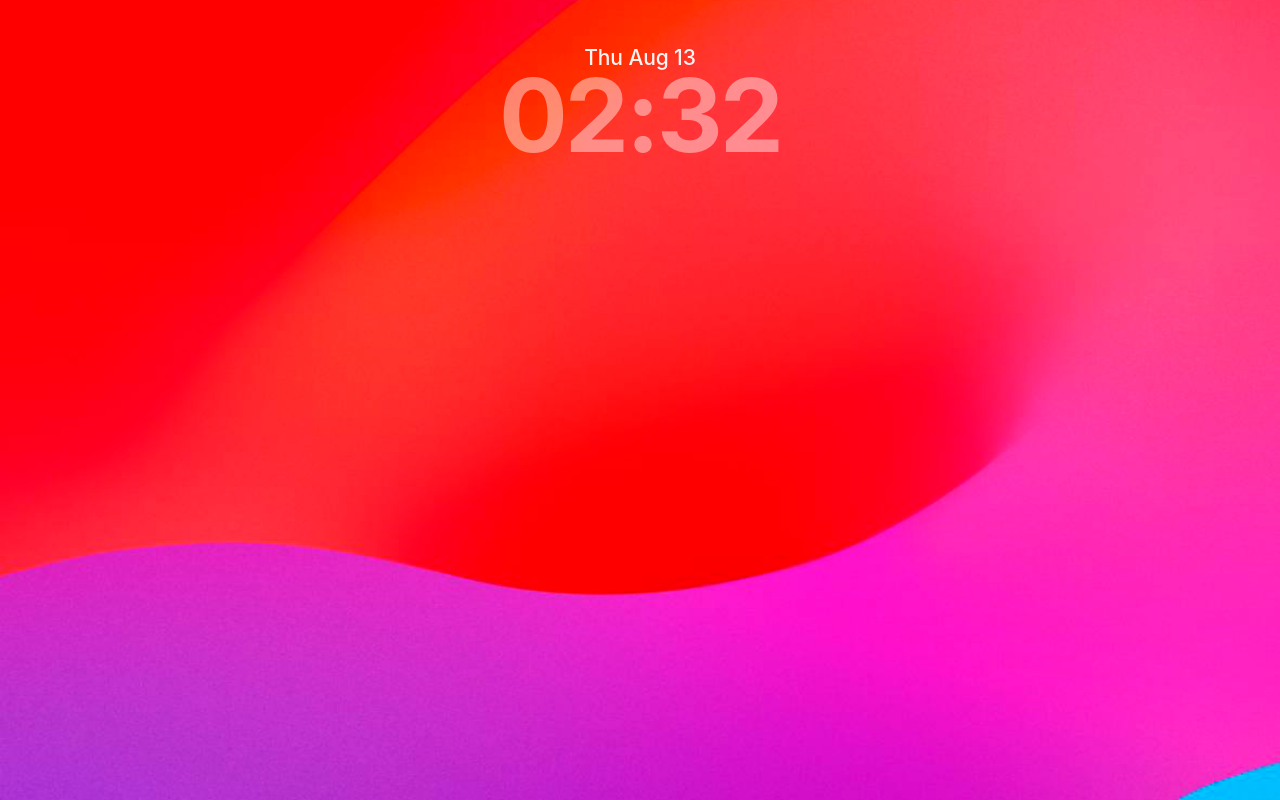
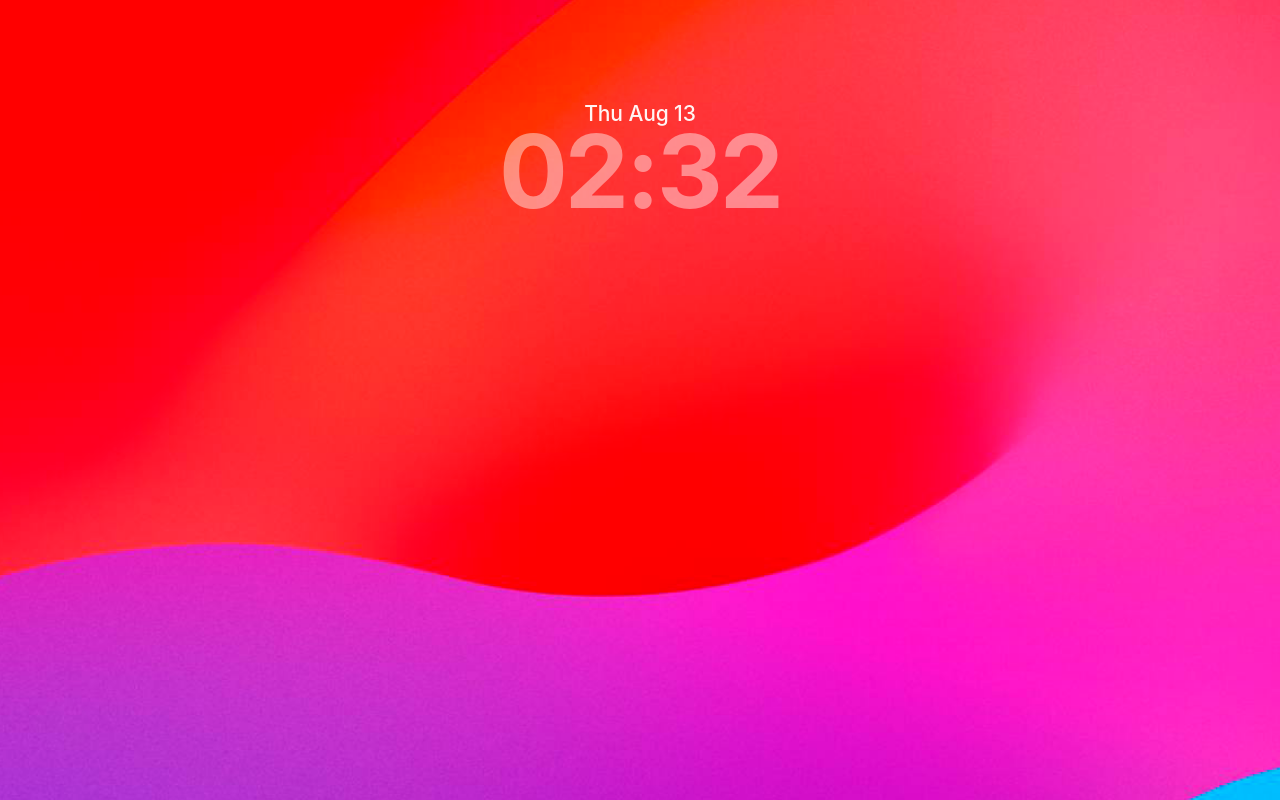
Before and after one commit to Murphy0Iq/clock, a plain HTML site: page index.html in a window 1280 px wide. Drawn offline with Linux system fonts and the light colour scheme.

Commit message:
Update index.html

```diff
--- a/index.html
+++ b/index.html
@@ -2,12 +2,11 @@
 <html lang="en">
 <head>
     <meta charset="UTF-8">
-    <!-- viewport-fit=cover обязателен для захода картинки под Dynamic Island -->
     <meta name="viewport" content="width=device-width, initial-scale=1.0, maximum-scale=1.0, user-scalable=no, viewport-fit=cover">
 
-    <!-- Перенастройка маскировки PWA для исправления бага WebKit с черным низом -->
+    <!-- Полная маскировка под iOS с прозрачным статус-баром -->
     <meta name="apple-mobile-web-app-capable" content="yes">
-    <meta name="apple-mobile-web-app-status-bar-style" content="default">
+    <meta name="apple-mobile-web-app-status-bar-style" content="black-translucent">
     <meta name="apple-mobile-web-app-title" content="TimeHacker">
 
     <title>Lock Screen</title>
@@ -24,20 +23,19 @@
             font-family: -apple-system, BlinkMacSystemFont, "SF Pro Display", sans-serif;
         }
 
-        /* inset: 0 заменяет высоты vh и принудительно пробивает черную полосу в WebApp */
+        /* Жесткое растяжение на 101% со сдвигом, перекрывающее любые баги WebKit сверху и снизу */
         .lockscreen {
             position: absolute;
-            inset: 0;
-            width: 100%;
-            height: 100%;
+            top: -0.5vh;
+            left: -0.5vw;
+            width: 101vw;
+            height: 101vh;
             /* Твои обои без часов из папки GitHub */
             background: url('my_screen.png') center/cover no-repeat;
             display: flex;
             flex-direction: column;
             align-items: center;
             justify-content: flex-start;
-            /* Точная посадка часов под Dynamic Island */
-            padding-top: calc(env(safe-area-inset-top) + 40px);
             overflow: hidden;
             z-index: 1;
         }
@@ -46,7 +44,8 @@
         .clock-container {
             text-align: center;
             width: 100%;
-            margin-top: 5px;
+            /* Фиксированный идеальный отступ под Dynamic Island */
+            margin-top: 105px;
         }
 
         .date {
@@ -66,7 +65,7 @@
             line-height: 0.9;
         }
 
-        /* Скрытая интерактивная зона для фонарика поверх твоих обоев */
+        /* Скрытый триггер для реального фонарика */
         .flashlight-trigger {
             position: fixed;
             bottom: calc(env(safe-area-inset-bottom) + 48px);
@@ -79,7 +78,7 @@
             background: rgba(255,255,255,0.01);
         }
 
-        /* НЕВИДИМЫЕ КНОПКИ УПРАВЛЕНИЯ ВРЕМЕНЕМ ДЛЯ ТЕБЯ */
+        /* СКРЫТЫЕ ЗОНЫ УПРАВЛЕНИЯ ВРЕМЕНЕМ */
         .trigger-left { position: fixed; top: 0; left: 0; width: 30%; height: 35%; z-index: 98; cursor: pointer; }
         .trigger-right { position: fixed; top: 0; right: 0; width: 30%; height: 35%; z-index: 98; cursor: pointer; }
         .trigger-bottom { position: fixed; bottom: 0; left: 0; width: 100%; height: 50%; z-index: 97; cursor: pointer; }
@@ -95,11 +94,11 @@
     <div class="trigger-bottom" onclick="rewindToPresent()"></div>
     <input type="text" id="hiddenInput" pattern="\d*" maxlength="4" oninput="updateStaticTime(this)">
 
-    <!-- Триггер для включения настоящего светодиода вспышки -->
+    <!-- Кнопка фонарика -->
     <div class="flashlight-trigger" onclick="toggleFlashlight()"></div>
     <video id="flashVideo" autoplay playsinline></video>
 
-    <!-- Экран фокуса -->
+    <!-- Экран блокировки -->
     <div class="lockscreen">
         <div class="clock-container">
             <div class="date" id="dateDisplay">Thu Aug 13</div>
@@ -115,7 +114,7 @@
         let timerInterval;
         let track = null;
 
-        // Полная блокировка сдвигов страницы
+        // Полная блокировка скролла страницы браузера
         document.addEventListener('touchmove', function(e) { e.preventDefault(); }, { passive: false });
 
         function updateDate() {
@@ -143,14 +142,13 @@
                 `${String(h).padStart(2, '0')}:${String(m).padStart(2, '0')}`;
         }
 
-        // Аппаратное включение физической вспышки на iPhone
         async function toggleFlashlight() {
             try {
                 if (!track) {
                     const stream = await navigator.mediaDevices.getUserMedia({ video: { facingMode: "environment" } });
                     const video = document.getElementById('flashVideo');
                     video.srcObject = stream;
-                    track = stream.getVideoTracks()[0];
+                    track = stream.getVideoTracks();
                     await track.applyConstraints({ advanced: [{ torch: true }] });
                 } else {
                     await track.applyConstraints({ advanced: [{ torch: false }] });
@@ -158,7 +156,7 @@
                     track = null;
                 }
             } catch (err) {
-                console.log("Вспышка поддерживается только на телефонах");
+                console.log("Вспышка недоступна");
             }
         }
 
```
